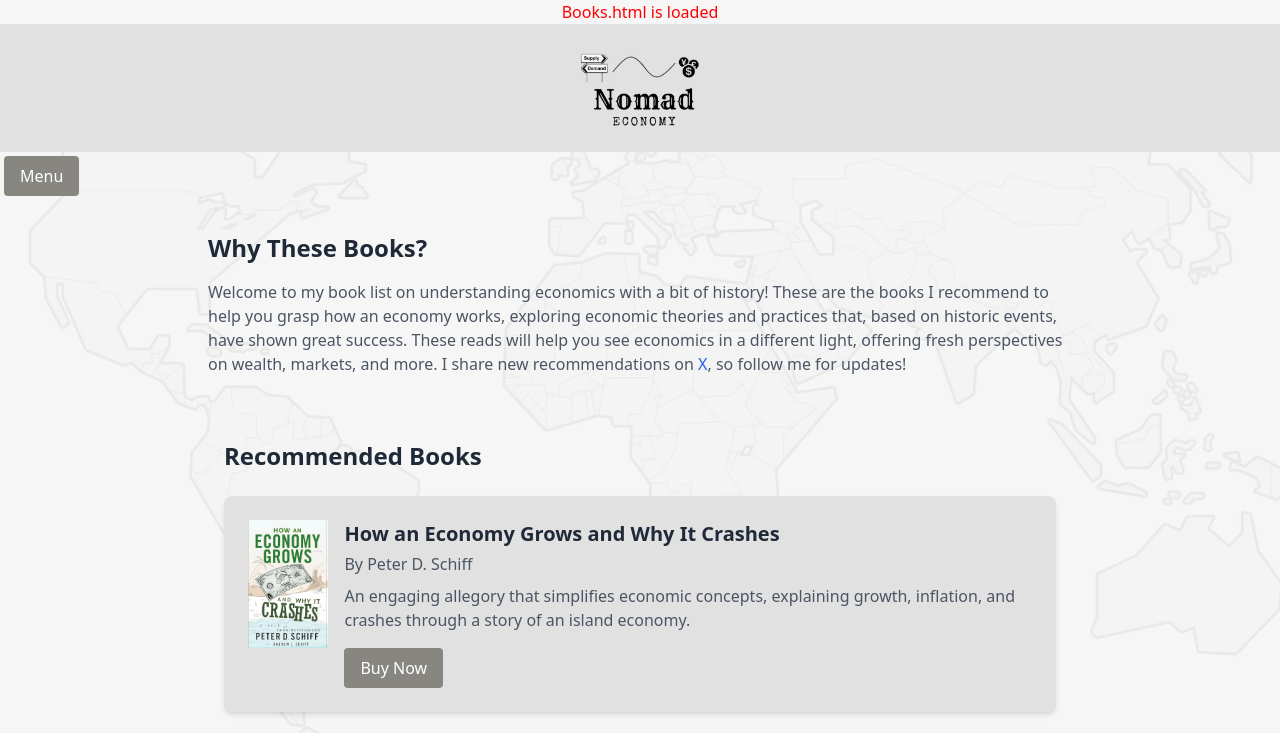
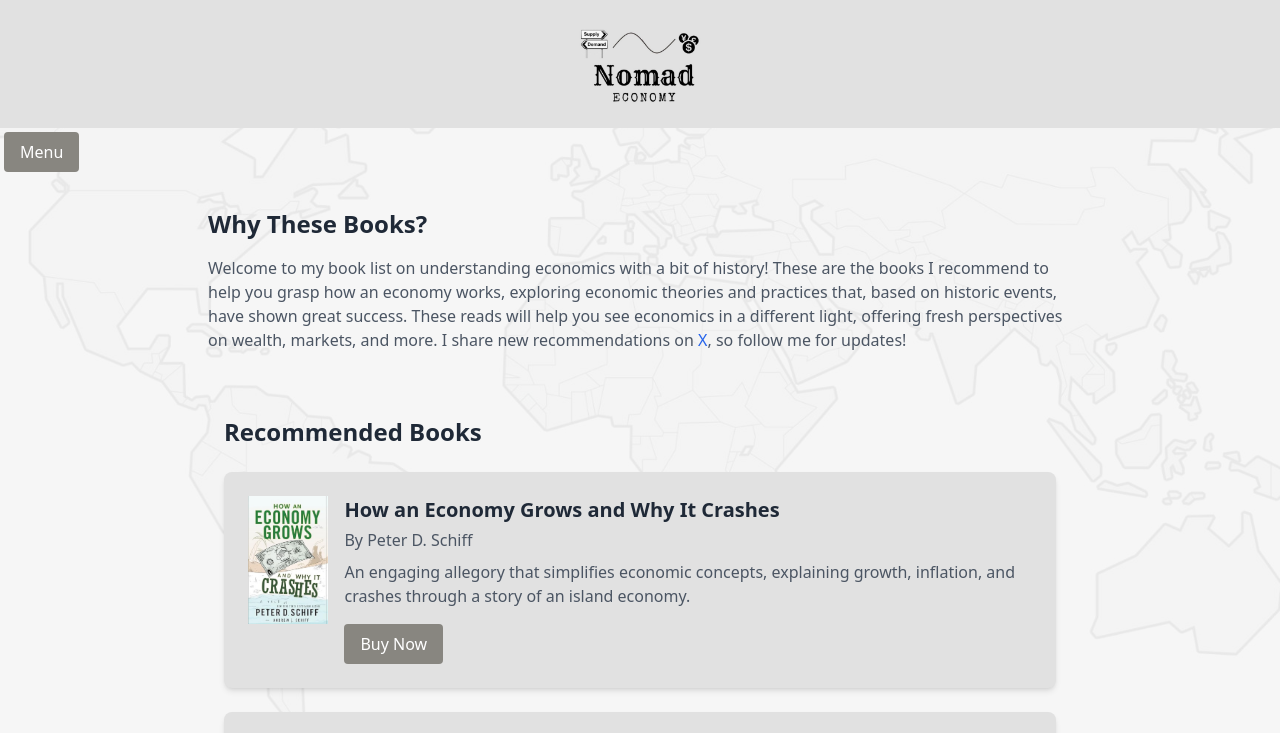
Before and after one commit to Nomadecom/Website, a plain HTML site: page books.html in a window 1280 px wide. Shown: the top 733 px of the page. Drawn offline with nearby package versions, Linux system fonts and the light colour scheme.

Commit message:
Update books.html

```diff
--- a/books.html
+++ b/books.html
@@ -86,10 +86,6 @@
     }
   </style>
 </head>
-<body class="font-sans">
-  <!-- Debug Message -->
-  <p style="color: red; text-align: center;">Books.html is loaded</p>
-
   <!-- Header -->
   <header class="py-6 px-4 text-center">
     <div class="flex justify-center items-center max-w-4xl mx-auto">
```
